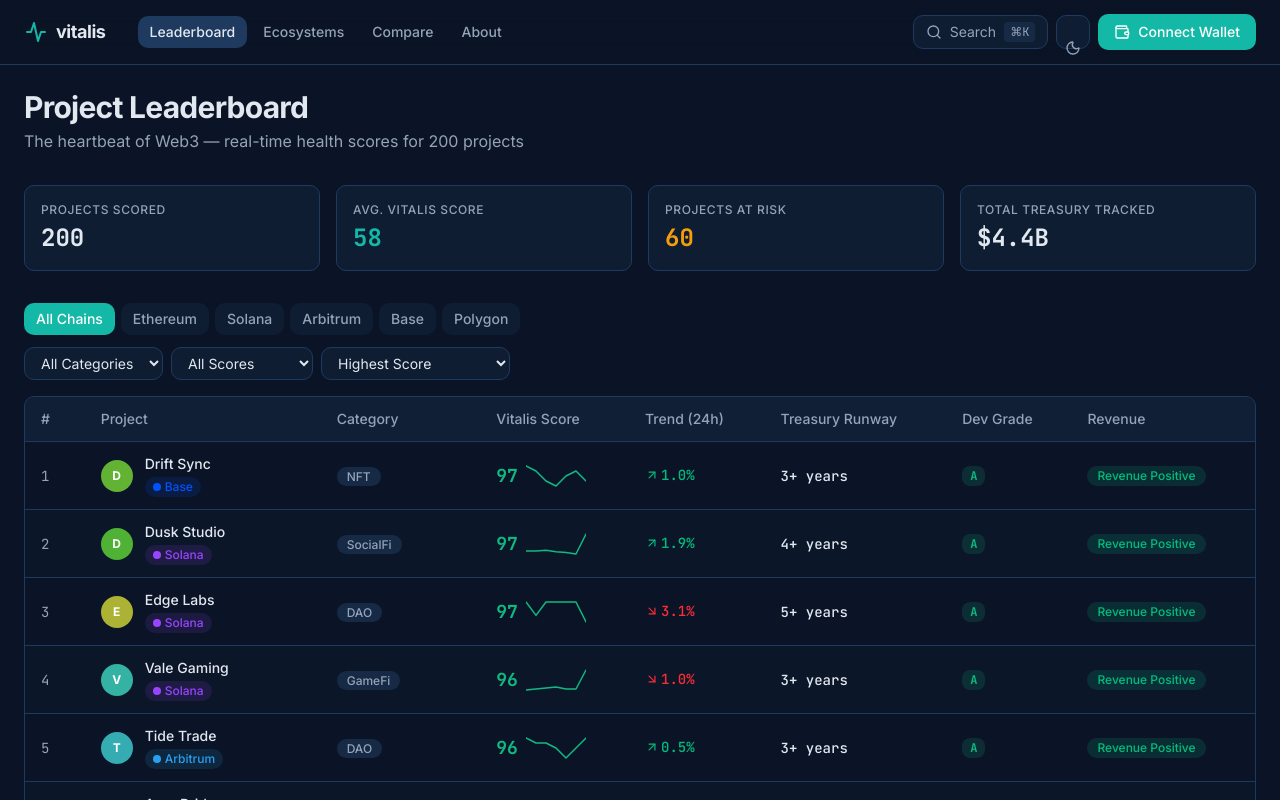
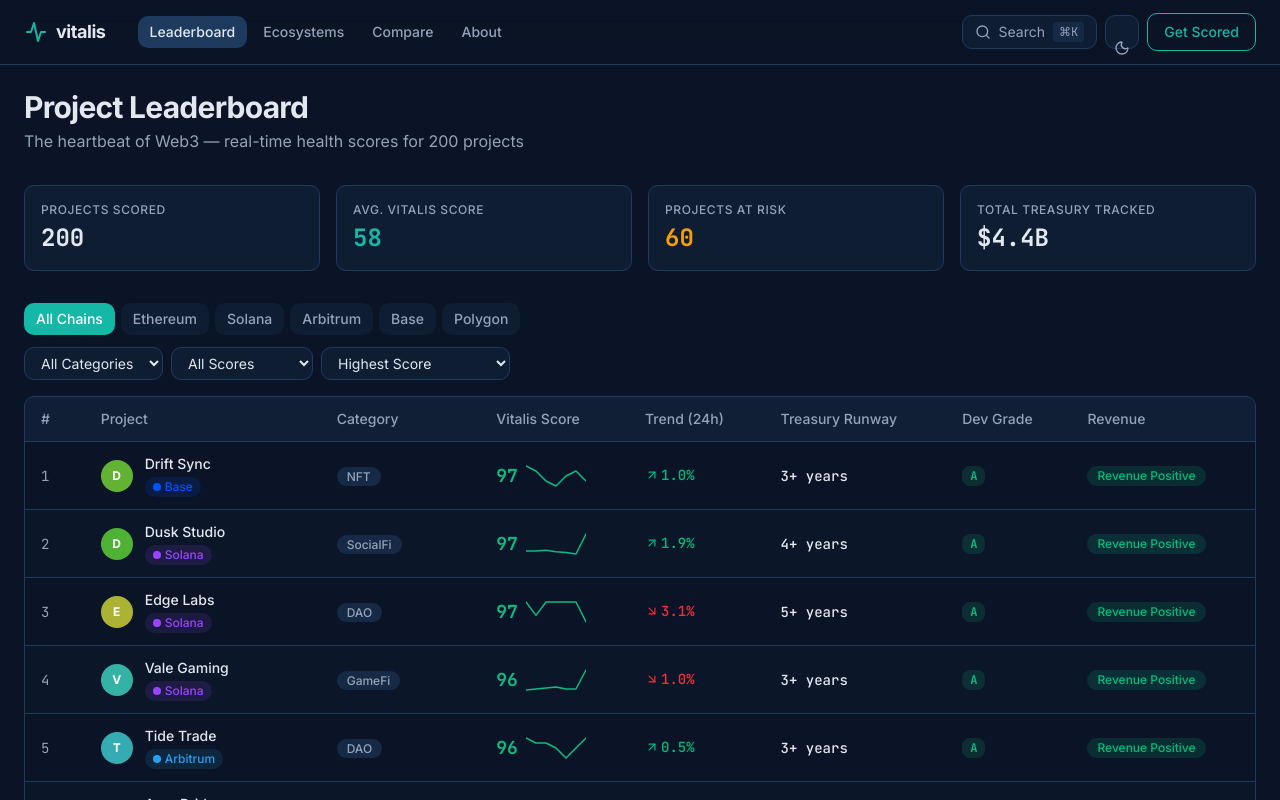
Before and after one commit to amakom/Vitalis-Pulse, a Next.js app: page / in a window 1280 px wide. Shown: the top 800 px of the page. Built offline with nearby package versions, Linux system fonts and the light colour scheme.

Commit message:
Replace Connect Wallet button with Get Scored link
Swap the filled Connect Wallet button for a teal-outlined
"Get Scored" button that links to /about#get-scored, in both
desktop and mobile header layouts.

```diff
--- a/components/layout/header.tsx
+++ b/components/layout/header.tsx
@@ -3,7 +3,7 @@
 import { useState } from 'react';
 import Link from 'next/link';
 import { usePathname } from 'next/navigation';
-import { Search, Sun, Moon, Wallet, Menu, X } from 'lucide-react';
+import { Search, Sun, Moon, Menu, X } from 'lucide-react';
 import { useTheme } from 'next-themes';
 import { cn } from '@/lib/utils';
 import { SearchModal } from './search-modal';
@@ -83,10 +83,12 @@ export function Header() {
               <span className="sr-only">Toggle theme</span>
             </button>
 
-            <button className="hidden items-center gap-2 rounded-lg bg-teal px-4 py-2 text-sm font-medium text-white transition-colors hover:bg-teal/90 sm:flex">
-              <Wallet className="h-4 w-4" />
-              Connect Wallet
-            </button>
+            <Link
+              href="/about#get-scored"
+              className="hidden items-center gap-2 rounded-lg border border-teal px-4 py-2 text-sm font-medium text-teal transition-colors hover:bg-teal/10 sm:flex"
+            >
+              Get Scored
+            </Link>
 
             {/* Mobile menu button */}
             <button
@@ -117,10 +119,13 @@ export function Header() {
                   {link.label}
                 </Link>
               ))}
-              <button className="mt-2 flex w-full items-center justify-center gap-2 rounded-lg bg-teal px-4 py-2 text-sm font-medium text-white">
-                <Wallet className="h-4 w-4" />
-                Connect Wallet
-              </button>
+              <Link
+                href="/about#get-scored"
+                onClick={() => setMobileMenuOpen(false)}
+                className="mt-2 flex w-full items-center justify-center gap-2 rounded-lg border border-teal px-4 py-2 text-sm font-medium text-teal"
+              >
+                Get Scored
+              </Link>
             </nav>
           </div>
         )}
```
